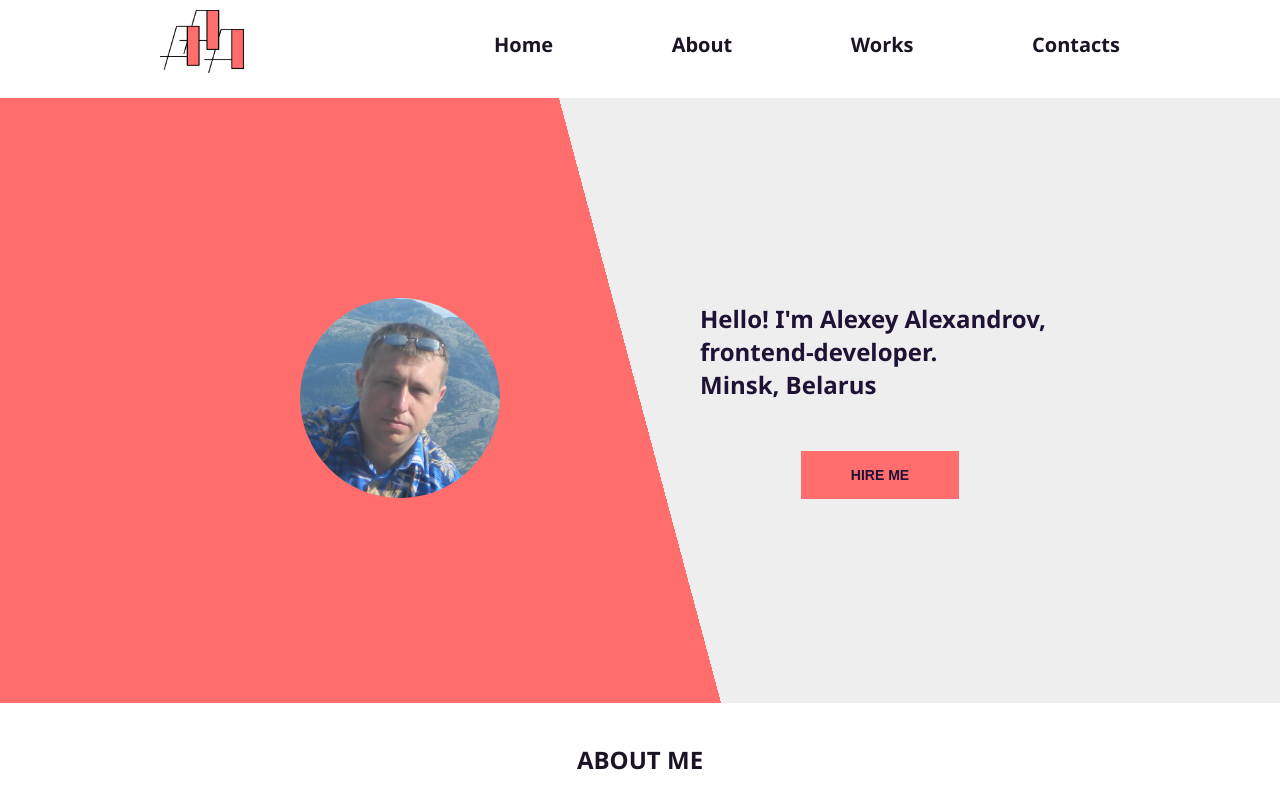
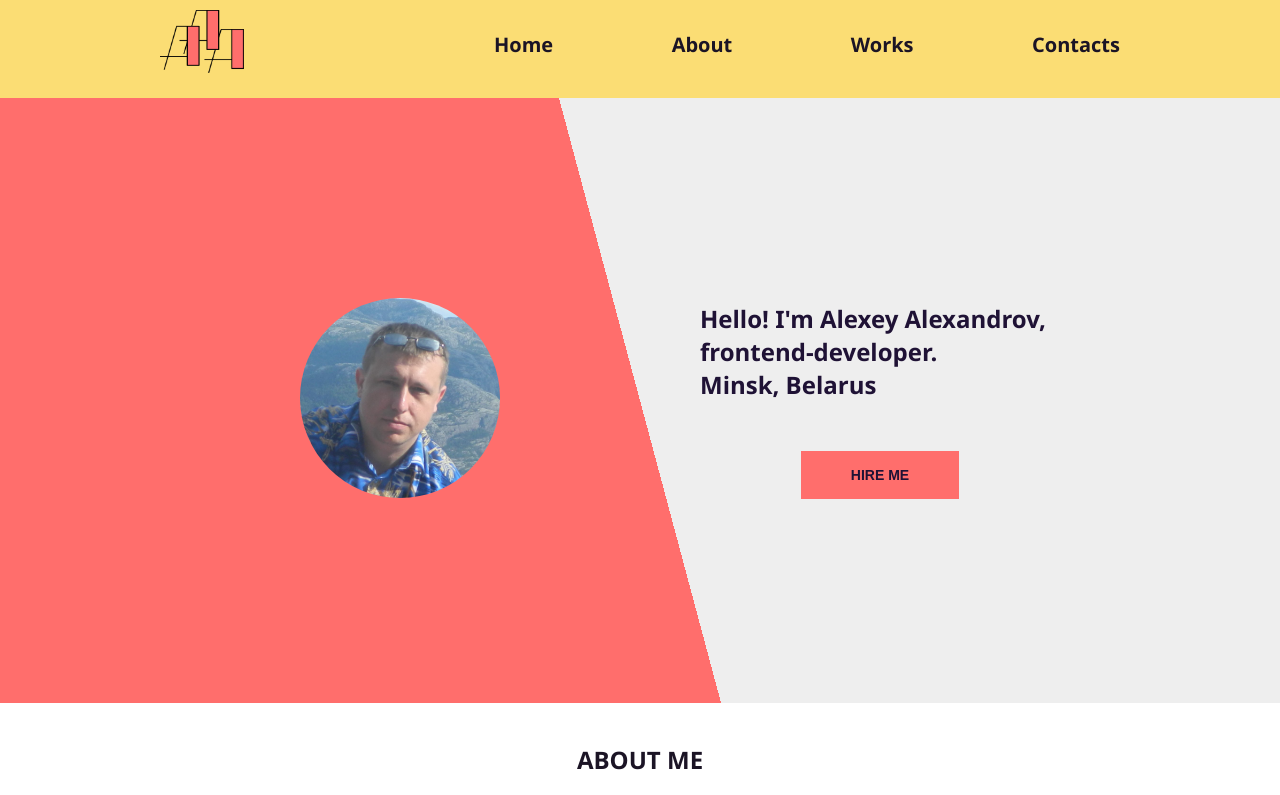
Before and after one commit to alex1031alex/portfolio, a React (Create React App) app: page /contacts in a window 1280 px wide. Shown: the top 795 px of the page. Built offline with nearby package versions, Linux system fonts and the light colour scheme; no server answers; the database is empty.

Commit message:
Added Navigation component

```diff
--- a/src/Components/Header/Header.css
+++ b/src/Components/Header/Header.css
@@ -1,40 +1,5 @@
 .header {
-  margin-bottom: 20px;
+  padding-bottom: 20px;
   padding-top: 10px;
+  background-color: var(--tertiary-color);
 }
-
-.header__navigation {
-  display: flex;
-  align-items: center;
-}
-
-.header__logo {
-  flex-shrink: 0;
-  margin-right: 250px;
-}
-
-.logo__image {
-  width: 84px;
-  height: 63px;
-}
-
-.header__menu {
-  width: 100%;
-  display: flex;
-  justify-content: space-between;
-}
-
-.header__link {
-  font-size: 20px;
-  font-weight: bold;
-  color: var(--main-text-color);
-}
-
-.header__link:hover {
-  color: var(--button-color);
-}
-
-.header__link:focus {
-  color: var(--button-color);
-  opacity: 0.5;
-}
--- a/src/Components/Header/Header.jsx
+++ b/src/Components/Header/Header.jsx
@@ -1,29 +1,12 @@
 import "./Header.css";
 import React from "react";
+import {Navigation} from "../Navigation/Navigation";
 
 export const Header = () => {
   return (
     <header id="home" className="header">
-      <div className="container">
-        <nav className="navigation header__navigation">
-          <div className="logo header__logo">
-            <img className="logo__image" src="./img/logo.png" width="84" height="63" alt="alex logo"/>
-          </div>
-          <ul className="header__menu">
-            <li className="header__menu-item">
-              <a href="#home" className="header__link">Home</a>
-            </li>
-            <li className="header__menu-item">
-              <a href="#about" className="header__link">About</a>
-            </li>
-            <li className="header__menu-item">
-              <a href="#works" className="header__link">Works</a>
-            </li>
-            <li className="header__menu-item">
-              <a href="#contacts" className="header__link">Contacts</a>
-            </li>
-          </ul>
-        </nav>
+      <div className="container header__container">
+        <Navigation />
       </div>
     </header>
   );
--- /dev/null
+++ b/src/Components/Navigation/Navigation.css
@@ -0,0 +1,35 @@
+.navigation {
+    display: flex;
+    align-items: center;
+}
+
+.navigation__logo {
+    flex-shrink: 0;
+    margin-right: 250px;
+}
+
+.logo__image {
+    width: 84px;
+    height: 63px;
+}
+
+.navigation__list {
+    width: 100%;
+    display: flex;
+    justify-content: space-between;
+}
+
+.navigation__link {
+    font-size: 20px;
+    font-weight: bold;
+    color: var(--main-text-color);
+}
+
+.navigation__link:hover {
+    color: var(--button-color);
+}
+
+.navigation__link:focus {
+    color: var(--button-color);
+    opacity: 0.5;
+}
--- /dev/null
+++ b/src/Components/Navigation/Navigation.jsx
@@ -0,0 +1,26 @@
+import "./Navigation.css";
+import React from "react";
+
+export const Navigation = () => {
+  return (
+    <nav className="navigation">
+      <div className="logo navigation__logo">
+        <img className="logo__image" src="./img/logo.png" width="84" height="63" alt="alex logo"/>
+      </div>
+      <ul className="navigation__list">
+        <li className="navigation__item">
+          <a href="#home" className="navigation__link">Home</a>
+        </li>
+        <li className="navigation__item">
+          <a href="#about" className="navigation__link">About</a>
+        </li>
+        <li className="navigation__item">
+          <a href="#works" className="navigation__link">Works</a>
+        </li>
+        <li className="navigation__item">
+          <a href="#contacts" className="navigation__link">Contacts</a>
+        </li>
+      </ul>
+    </nav>
+  );
+};
```
